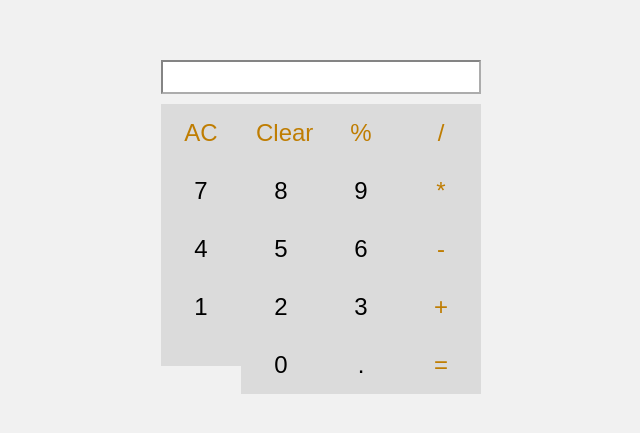
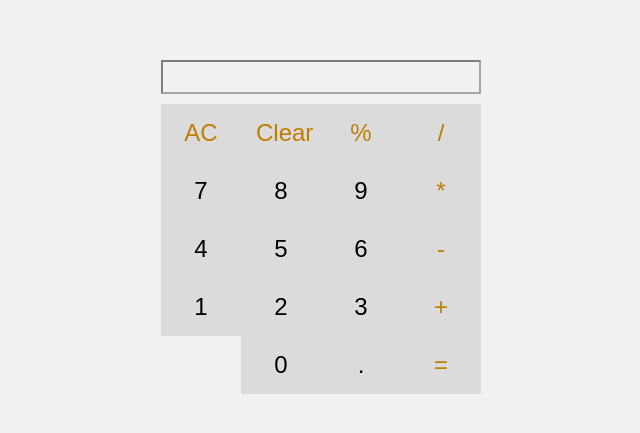
Before and after one commit to Vvu08/calculator, a plain HTML site: page index.html in a window 1280 px wide. Shown: the part 173-606 px from the top of the page, without its empty margins (319-959 px from the left). Drawn offline with Linux system fonts and the light colour scheme.

Commit message:
flex-wraped buttons and disabled input

```diff
--- a/app.js
+++ b/app.js
@@ -9,7 +9,6 @@ let res = ''
 function Display(val){
     input.value += val
     res += val
-    console.log(res);
 }
 
 for (const btn of buttons){
--- a/index.html
+++ b/index.html
@@ -10,29 +10,29 @@
 </head>
 <body>
     <div class="container">
-        <input class="input">
-        <div>
-            <button class="operation first ac">AC</button>
+        <input class="input" disabled="true">
+        <div class="buttons">
+            <button class="operation ac">AC</button>
             <button class="operation clear">Clear</button>
             <button class="operation btn">%</button>
             <button class="operation btn">/</button>
 
-            <button class="first btn">7</button>
+            <button class="btn">7</button>
             <button class="btn">8</button>
             <button class="btn">9</button>
             <button class="operation btn">*</button>
 
-            <button class="first btn">4</button>
+            <button class="btn">4</button>
             <button class="btn">5</button>
             <button class="btn">6</button>
             <button class="operation btn">-</button>
 
-            <button class="first btn">1</button>
+            <button class="btn">1</button>
             <button class="btn">2</button>
             <button class="btn">3</button>
             <button class="operation btn">+</button>
 
-            <button class="first"></button>
+            <div class="empty-box"></div>
             <button class="btn">0</button>
             <button class="btn">.</button>
             <button class="operation result">=</button>
--- a/styles.css
+++ b/styles.css
@@ -4,15 +4,19 @@
 
 body{
     background-color: #f1f1f1;
+    height: 100vh;
     display: flex;
-    height: 100vh;
     align-items: center;
     justify-content: center;
     margin: 0;
 }
 
 .container{
-    margin: 10px;
+    width: 340px;
+    display: flex;
+    align-items: center;
+    justify-content: center;
+    flex-wrap: wrap;
 }
 
 .container input{
@@ -20,13 +24,18 @@ body{
     font-size: 24px;
     margin-bottom: 10px;
     border-color: rgba(0, 0, 0, 0.48);
-    height: fit-content;
-    width: 100%;
+    width: 320px;
+}
+
+.buttons{
+    display: flex;
+    align-items: center;
+    justify-content: center;
+    flex-wrap: wrap;
 }
 
 .container button{
     background-color: rgba(128, 128, 128, 0.195);
-	float:left;
     border: none;
     padding: 15px;
     width: 80px;
@@ -35,10 +44,10 @@ body{
     cursor: pointer;
 }
 
-.container button.first{
-	clear:left;
-}
-
 .container button.operation{
 	color: rgb(191, 125, 2);
 }
+
+.empty-box {
+    width: 80px;
+}
```
